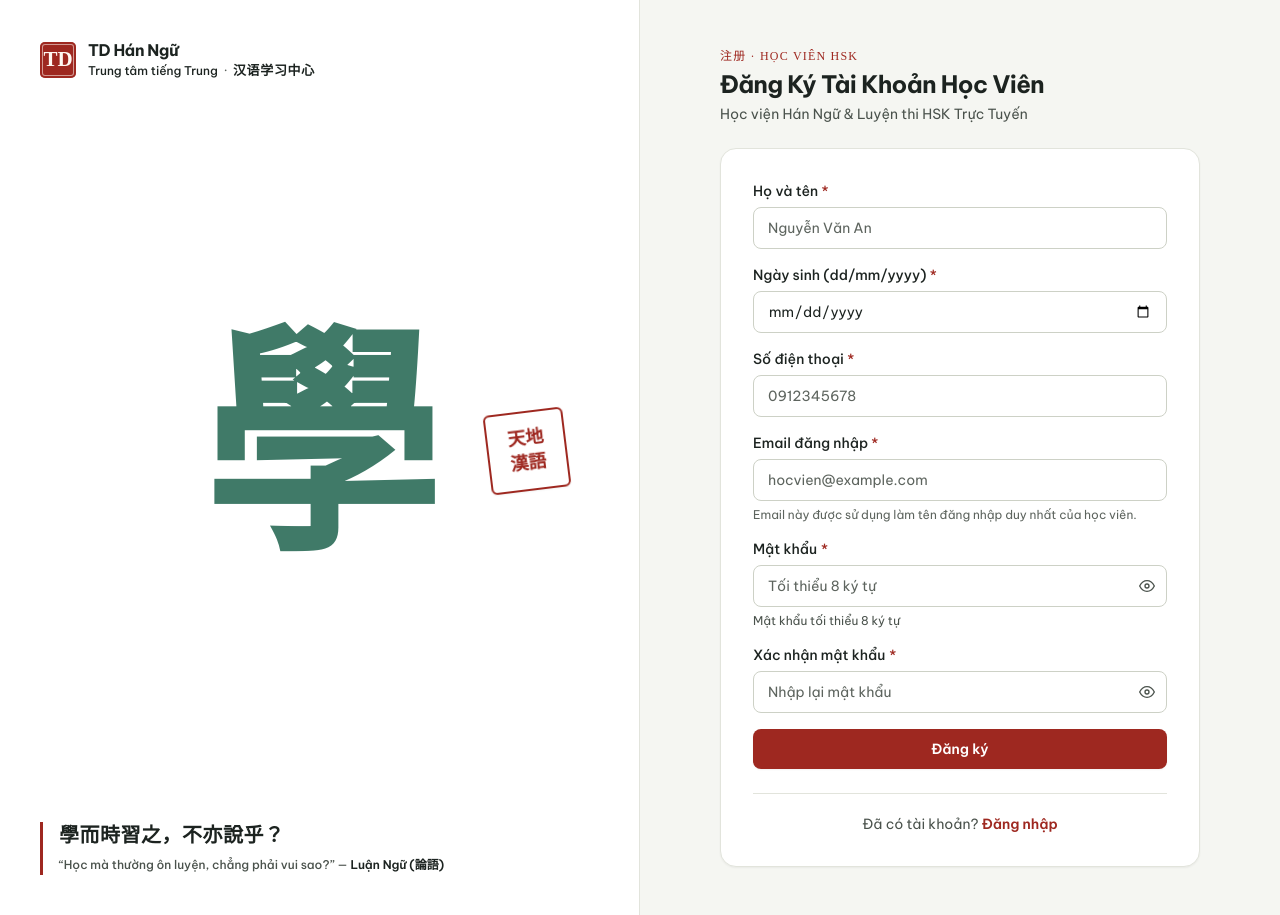
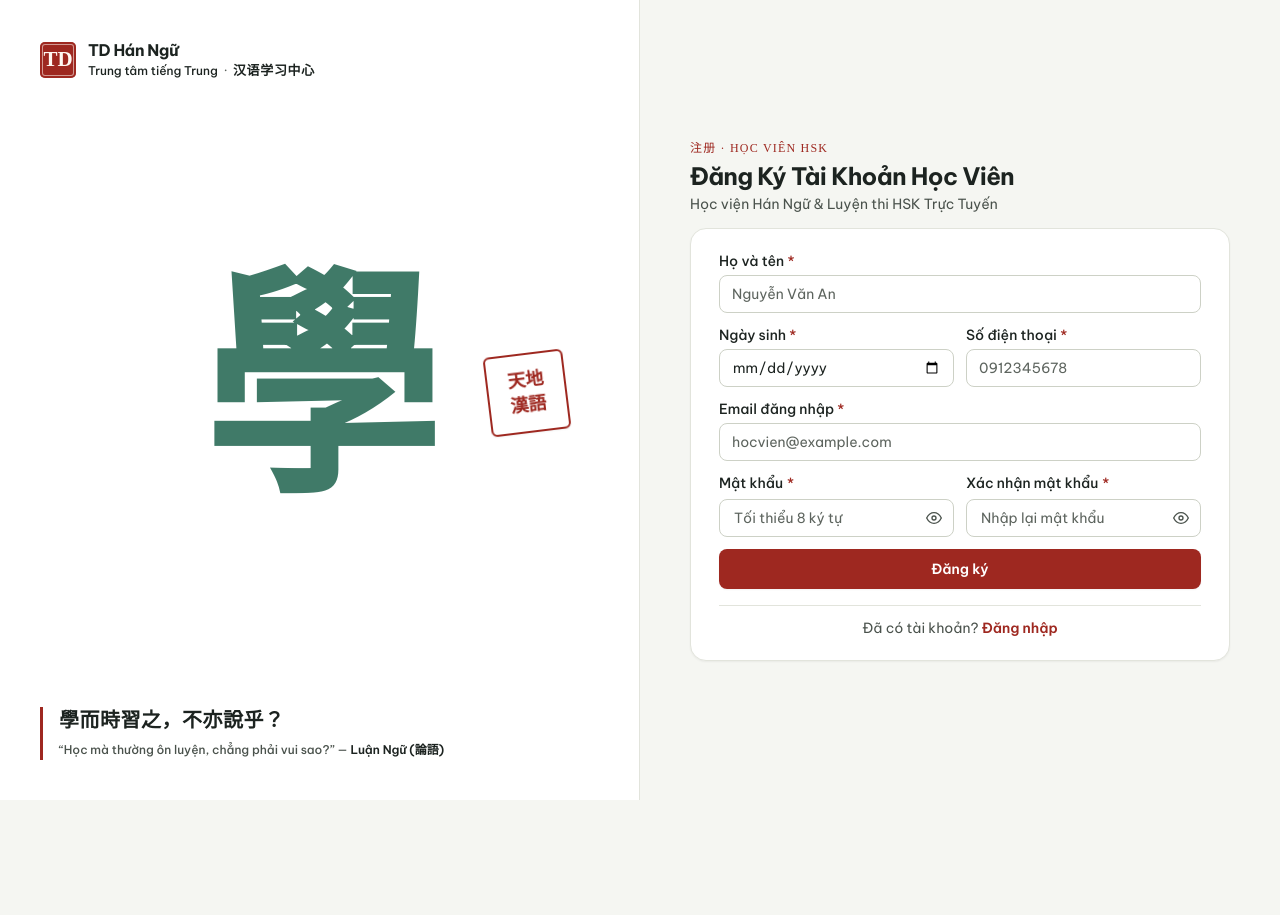
Before and after one commit to luongviettienns/WebEdu, a Next.js app in the folder frontend/: page /register in a window 1280 px wide. After the commit the page ends 800 px from the top, so only its background shows below. Built offline with nearby package versions, Linux system fonts and the light colour scheme; no server answers.

Commit message:
style(ui-ux): optimize form compactness, 2-column grid layout, and modal scroll safety

```diff
--- a/frontend/src/app/(auth)/login/page.tsx
+++ b/frontend/src/app/(auth)/login/page.tsx
@@ -91,10 +91,10 @@ function LoginFormContent() {
       <AuthArtSide />
 
       {/* Cột Phải Form Đăng Nhập */}
-      <div className="w-full lg:w-1/2 flex items-center justify-center p-4 sm:p-8 lg:p-12">
+      <div className="w-full lg:w-1/2 flex items-center justify-center p-4 sm:p-6 lg:p-8">
         <div className="w-full max-w-[420px]">
           {/* Mobile-only Branding Header */}
-          <div className="lg:hidden flex flex-col items-center text-center mb-6">
+          <div className="lg:hidden flex flex-col items-center text-center mb-4">
             <Link href="/" className="flex items-center gap-2 mb-2">
               {centerLogo ? (
                 <Image
@@ -118,7 +118,7 @@ function LoginFormContent() {
           </div>
 
           {/* Desktop Heading with Hanzi eyebrow */}
-          <div className="hidden lg:block mb-6">
+          <div className="hidden lg:block mb-4">
             <div className="font-han text-xs tracking-widest text-[var(--red)] uppercase mb-1">
               登录 · HỆ THỐNG HSK
             </div>
--- a/frontend/src/app/(auth)/register/page.tsx
+++ b/frontend/src/app/(auth)/register/page.tsx
@@ -158,17 +158,17 @@ export default function RegisterPage() {
       <AuthArtSide />
 
       {/* Cột Phải Form Đăng Ký */}
-      <div className="w-full lg:w-1/2 flex items-center justify-center p-4 sm:p-8 lg:p-12 overflow-y-auto">
-        <div className="w-full max-w-[480px]">
+      <div className="w-full lg:w-1/2 flex items-center justify-center p-4 sm:p-6 lg:p-6 overflow-y-auto">
+        <div className="w-full max-w-[540px]">
           {/* Header Đăng Ký */}
-          <div className="mb-6 text-center lg:text-left">
+          <div className="mb-3.5 text-center lg:text-left">
             <div className="font-han text-xs tracking-widest text-[var(--red)] uppercase mb-1">
               注册 · HỌC VIÊN HSK
             </div>
-            <h1 className="text-2xl font-bold tracking-tight text-[var(--ink)]">
+            <h1 className="text-xl sm:text-2xl font-bold tracking-tight text-[var(--ink)]">
               Đăng Ký Tài Khoản Học Viên
             </h1>
-            <p className="mt-1 text-sm text-[var(--ink-2)] font-normal">
+            <p className="mt-0.5 text-xs sm:text-sm text-[var(--ink-2)] font-normal">
               Học viện Hán Ngữ & Luyện thi HSK Trực Tuyến
             </p>
           </div>
--- a/frontend/src/components/ui/PasswordInput.tsx
+++ b/frontend/src/components/ui/PasswordInput.tsx
@@ -40,7 +40,7 @@ export function PasswordInput({
           required={required}
           aria-invalid={Boolean(error)}
           aria-describedby={error ? errorId : undefined}
-          className={`w-full rounded-lg border px-3.5 py-2.5 pr-11 text-sm text-[var(--ink)] placeholder:text-[var(--ink-3)] transition-colors focus:outline-none focus:ring-2 ${
+          className={`w-full rounded-lg border px-3.5 py-2 pr-11 text-sm text-[var(--ink)] placeholder:text-[var(--ink-3)] transition-colors focus:outline-none focus:ring-2 ${
             error
               ? 'border-[var(--red)] bg-[var(--red-soft)]/40 focus:border-[var(--red)] focus:ring-[var(--red)]/20'
               : 'border-[var(--line-2)] bg-white focus:border-[var(--blue)] focus:ring-[var(--blue)]/20'
--- a/frontend/src/features/auth/components/StudentRegisterForm.tsx
+++ b/frontend/src/features/auth/components/StudentRegisterForm.tsx
@@ -72,11 +72,11 @@ export function StudentRegisterForm({
   onSubmit,
 }: StudentRegisterFormProps) {
   return (
-    <div className="rounded-2xl border border-[var(--line)] bg-[var(--surface)] px-6 py-8 shadow-xs sm:px-8">
+    <div className="rounded-2xl border border-[var(--line)] bg-[var(--surface)] px-5 py-5 shadow-xs sm:px-7 sm:py-5.5">
       {successMessage && (
         <div
           role="status"
-          className="mb-6 rounded-xl border border-[var(--jade)]/30 bg-[var(--jade-soft)] p-4 text-sm font-medium text-[var(--jade)]"
+          className="mb-4 rounded-xl border border-[var(--jade)]/30 bg-[var(--jade-soft)] p-3.5 text-sm font-medium text-[var(--jade)]"
         >
           {successMessage}
         </div>
@@ -85,15 +85,15 @@ export function StudentRegisterForm({
       {serverError && (
         <div
           role="alert"
-          className="mb-6 rounded-xl border border-[var(--red)]/30 bg-[var(--red-soft)] p-4 text-sm font-medium text-[var(--red-ink)]"
+          className="mb-4 rounded-xl border border-[var(--red)]/30 bg-[var(--red-soft)] p-3.5 text-sm font-medium text-[var(--red-ink)]"
         >
           {serverError}
         </div>
       )}
 
-      <form onSubmit={onSubmit} noValidate className="space-y-4">
+      <form onSubmit={onSubmit} noValidate className="space-y-3">
         {/* Họ và tên */}
-        <div className="space-y-1.5">
+        <div className="space-y-1">
           <label
             htmlFor="reg-fullname"
             className="block text-sm font-medium text-[var(--ink)]"
@@ -114,7 +114,7 @@ export function StudentRegisterForm({
             }}
             placeholder="Nguyễn Văn An"
             aria-invalid={Boolean(errors.fullName)}
-            className={`w-full rounded-lg border px-3.5 py-2.5 text-sm text-[var(--ink)] placeholder:text-[var(--ink-3)] focus:outline-none focus:ring-2 ${
+            className={`w-full rounded-lg border px-3 py-2 text-sm text-[var(--ink)] placeholder:text-[var(--ink-3)] focus:outline-none focus:ring-2 ${
               errors.fullName
                 ? 'border-[var(--red)] bg-[var(--red-soft)]/40 focus:border-[var(--red)] focus:ring-[var(--red)]/20'
                 : 'border-[var(--line-2)] bg-white focus:border-[var(--blue)] focus:ring-[var(--blue)]/20'
@@ -127,19 +127,20 @@ export function StudentRegisterForm({
           )}
         </div>
 
+        {/* Ngày sinh & Số điện thoại (2 cột trên sm:) */}
+        <div className="grid grid-cols-1 sm:grid-cols-2 gap-3">
           {/* Ngày sinh */}
-        <div className="space-y-1.5">
+          <div className="space-y-1">
             <div className="flex items-center justify-between">
               <label
                 htmlFor="reg-dob"
                 className="block text-sm font-medium text-[var(--ink)]"
               >
-              Ngày sinh (dd/mm/yyyy) <span className="text-[var(--red)]">*</span>
+                Ngày sinh <span className="text-[var(--red)]">*</span>
               </label>
               {dateOfBirth && calculatedAge !== null && (
-              <span className="text-xs font-medium text-[var(--ink-3)]">
-                Định dạng: <strong>{formatDateDdMmYyyy(dateOfBirth)}</strong>{' '}
-                ({calculatedAge} tuổi)
+                <span className="text-[11px] font-medium text-[var(--ink-3)]">
+                  {formatDateDdMmYyyy(dateOfBirth)} ({calculatedAge}t)
                 </span>
               )}
             </div>
@@ -150,7 +151,7 @@ export function StudentRegisterForm({
               value={dateOfBirth}
               onChange={(e) => onDateOfBirthChange(e.target.value)}
               aria-invalid={Boolean(errors.dateOfBirth || isUnder12)}
-            className={`w-full rounded-lg border px-3.5 py-2.5 text-sm text-[var(--ink)] focus:outline-none focus:ring-2 ${
+              className={`w-full rounded-lg border px-3 py-2 text-sm text-[var(--ink)] focus:outline-none focus:ring-2 ${
                 errors.dateOfBirth || isUnder12
                   ? 'border-[var(--red)] bg-[var(--red-soft)]/40 focus:border-[var(--red)] focus:ring-[var(--red)]/20'
                   : 'border-[var(--line-2)] bg-white focus:border-[var(--blue)] focus:ring-[var(--blue)]/20'
@@ -164,7 +165,7 @@ export function StudentRegisterForm({
           </div>
 
           {/* Số điện thoại */}
-        <div className="space-y-1.5">
+          <div className="space-y-1">
             <label
               htmlFor="reg-phone"
               className="block text-sm font-medium text-[var(--ink)]"
@@ -186,7 +187,7 @@ export function StudentRegisterForm({
               }}
               placeholder="0912345678"
               aria-invalid={Boolean(errors.phone)}
-            className={`w-full rounded-lg border px-3.5 py-2.5 text-sm text-[var(--ink)] placeholder:text-[var(--ink-3)] focus:outline-none focus:ring-2 ${
+              className={`w-full rounded-lg border px-3 py-2 text-sm text-[var(--ink)] placeholder:text-[var(--ink-3)] focus:outline-none focus:ring-2 ${
                 errors.phone
                   ? 'border-[var(--red)] bg-[var(--red-soft)]/40 focus:border-[var(--red)] focus:ring-[var(--red)]/20'
                   : 'border-[var(--line-2)] bg-white focus:border-[var(--blue)] focus:ring-[var(--blue)]/20'
@@ -198,9 +199,10 @@ export function StudentRegisterForm({
               </p>
             )}
           </div>
+        </div>
 
         {/* Email đăng nhập */}
-        <div className="space-y-1.5">
+        <div className="space-y-1">
           <label
             htmlFor="reg-email"
             className="block text-sm font-medium text-[var(--ink)]"
@@ -221,15 +223,12 @@ export function StudentRegisterForm({
             }}
             placeholder="hocvien@example.com"
             aria-invalid={Boolean(errors.email)}
-            className={`w-full rounded-lg border px-3.5 py-2.5 text-sm text-[var(--ink)] placeholder:text-[var(--ink-3)] focus:outline-none focus:ring-2 ${
+            className={`w-full rounded-lg border px-3 py-2 text-sm text-[var(--ink)] placeholder:text-[var(--ink-3)] focus:outline-none focus:ring-2 ${
               errors.email
                 ? 'border-[var(--red)] bg-[var(--red-soft)]/40 focus:border-[var(--red)] focus:ring-[var(--red)]/20'
                 : 'border-[var(--line-2)] bg-white focus:border-[var(--blue)] focus:ring-[var(--blue)]/20'
             }`}
           />
-          <p className="text-xs text-[var(--ink-3)]">
-            Email này được sử dụng làm tên đăng nhập duy nhất của học viên.
-          </p>
           {errors.email && (
             <p role="alert" className="text-xs font-medium text-[var(--red-ink)]">
               {errors.email}
@@ -239,21 +238,17 @@ export function StudentRegisterForm({
 
         {/* Khối Đồng ý của cha mẹ/người giám hộ */}
         {requiresGuardianConsent && (
-          <div className="rounded-xl border border-[var(--blue)]/30 bg-[var(--blue-soft)]/40 p-4 space-y-3">
+          <div className="rounded-xl border border-[var(--blue)]/30 bg-[var(--blue-soft)]/40 p-3 space-y-2">
             <div>
-              <h2 className="text-sm font-semibold text-[var(--ink)]">
-                Xác nhận đồng ý của cha mẹ / người giám hộ
+              <h2 className="text-xs font-semibold text-[var(--ink)]">
+                Xác nhận đồng ý của cha mẹ / người giám hộ (Học viên &lt; 16 tuổi)
               </h2>
-              <p className="mt-0.5 text-xs text-[var(--ink-2)]">
-                Học viên từ 12 đến dưới 16 tuổi cần cung cấp Email của cha
-                mẹ/người giám hộ và xác nhận đồng ý trước khi tạo tài khoản.
-              </p>
             </div>
 
-            <div className="space-y-1.5">
+            <div className="space-y-1">
               <label
                 htmlFor="reg-guardian-email"
-                className="block text-xs font-semibold text-[var(--ink)]"
+                className="block text-xs font-medium text-[var(--ink)]"
               >
                 Email cha mẹ / người giám hộ <span className="text-[var(--red)]">*</span>
               </label>
@@ -273,7 +268,7 @@ export function StudentRegisterForm({
                 }}
                 placeholder="phuhuynh@example.com"
                 aria-invalid={Boolean(errors.guardianEmail)}
-                className={`w-full rounded-lg border px-3 py-2 text-sm text-[var(--ink)] placeholder:text-[var(--ink-3)] focus:outline-none focus:ring-2 ${
+                className={`w-full rounded-lg border px-3 py-1.5 text-sm text-[var(--ink)] placeholder:text-[var(--ink-3)] focus:outline-none focus:ring-2 ${
                   errors.guardianEmail
                     ? 'border-[var(--red)] bg-[var(--red-soft)]/40 focus:border-[var(--red)] focus:ring-[var(--red)]/20'
                     : 'border-[var(--line-2)] bg-white focus:border-[var(--blue)] focus:ring-[var(--blue)]/20'
@@ -286,8 +281,8 @@ export function StudentRegisterForm({
               )}
             </div>
 
-            <div className="pt-1">
-              <label className="flex items-start gap-2.5 cursor-pointer">
+            <div className="pt-0.5">
+              <label className="flex items-start gap-2 cursor-pointer">
                 <input
                   id="reg-guardian-consent"
                   type="checkbox"
@@ -302,12 +297,10 @@ export function StudentRegisterForm({
                       }));
                     }
                   }}
-                  className="mt-0.5 h-4 w-4 rounded border-[var(--line-2)] text-[var(--red)] focus:ring-[var(--red)]"
+                  className="mt-0.5 h-3.5 w-3.5 rounded border-[var(--line-2)] text-[var(--red)] focus:ring-[var(--red)]"
                 />
-                <span className="text-xs font-medium text-[var(--ink-2)] leading-relaxed">
-                  Tôi xác nhận đã có sự đồng ý của cha mẹ/người giám hộ cho phép
-                  đăng ký tài khoản học tập và xử lý dữ liệu cá nhân theo quy
-                  định của Trung tâm.
+                <span className="text-xs font-normal text-[var(--ink-2)] leading-tight">
+                  Tôi xác nhận đã có sự đồng ý của cha mẹ/người giám hộ cho phép đăng ký tài khoản.
                 </span>
               </label>
               {errors.guardianConsent && (
@@ -319,7 +312,8 @@ export function StudentRegisterForm({
           </div>
         )}
 
-        {/* Mật khẩu & Xác nhận mật khẩu */}
+        {/* Mật khẩu & Xác nhận mật khẩu (2 cột trên sm:) */}
+        <div className="grid grid-cols-1 sm:grid-cols-2 gap-3">
           <PasswordInput
             id="reg-password"
             label="Mật khẩu"
@@ -333,7 +327,6 @@ export function StudentRegisterForm({
               }
             }}
             placeholder="Tối thiểu 8 ký tự"
-          hint="Mật khẩu tối thiểu 8 ký tự"
             error={errors.password}
           />
 
@@ -355,17 +348,18 @@ export function StudentRegisterForm({
             placeholder="Nhập lại mật khẩu"
             error={errors.confirmPassword}
           />
+        </div>
 
         <button
           type="submit"
           disabled={submitting || isUnder12}
-          className="mt-2 flex w-full justify-center rounded-lg bg-[var(--red)] px-4 py-2.5 text-sm font-semibold text-white shadow-xs hover:bg-[var(--red-ink)] focus:outline-none focus:ring-2 focus:ring-[var(--red)]/30 disabled:cursor-not-allowed disabled:opacity-50 transition-colors active:scale-[0.98]"
+          className="mt-1 flex w-full justify-center rounded-lg bg-[var(--red)] px-4 py-2.5 text-sm font-semibold text-white shadow-xs hover:bg-[var(--red-ink)] focus:outline-none focus:ring-2 focus:ring-[var(--red)]/30 disabled:cursor-not-allowed disabled:opacity-50 transition-colors active:scale-[0.98]"
         >
           {submitting ? 'Đang đăng ký...' : 'Đăng ký'}
         </button>
       </form>
 
-      <div className="mt-6 border-t border-[var(--line)] pt-5 text-center">
+      <div className="mt-4 border-t border-[var(--line)] pt-3 text-center">
         <p className="text-sm text-[var(--ink-2)]">
           Đã có tài khoản?{' '}
           <Link
--- a/frontend/src/features/students/components/AssignInitialClassModal.tsx
+++ b/frontend/src/features/students/components/AssignInitialClassModal.tsx
@@ -92,9 +92,9 @@ export function AssignInitialClassModal({
     <div
       role="dialog"
       aria-modal="true"
-      className="fixed inset-0 z-50 flex items-center justify-center bg-[#1C2320]/50 p-4 backdrop-blur-xs"
+      className="fixed inset-0 z-50 flex items-center justify-center bg-[#1C2320]/50 p-4 backdrop-blur-xs overflow-y-auto"
     >
-      <div className="w-full max-w-md rounded-2xl border border-[var(--line)] bg-white p-6 shadow-xl">
+      <div className="w-full max-w-md max-h-[90vh] overflow-y-auto rounded-2xl border border-[var(--line)] bg-white p-6 shadow-xl">
         <h2 className="text-lg font-bold text-[var(--ink)]">
           Xếp Lớp Cho Học Viên
         </h2>
--- a/frontend/src/features/students/components/StudentDetailModal.tsx
+++ b/frontend/src/features/students/components/StudentDetailModal.tsx
@@ -174,7 +174,7 @@ export function StudentDetailModal({
       aria-modal="true"
       className="fixed inset-0 z-50 flex items-center justify-center bg-[#1C2320]/50 p-4 overflow-y-auto backdrop-blur-xs"
     >
-      <div className="my-8 w-full max-w-2xl rounded-2xl border border-[var(--line)] bg-white p-6 shadow-xl">
+      <div className="my-8 w-full max-w-2xl max-h-[90vh] overflow-y-auto rounded-2xl border border-[var(--line)] bg-white p-6 shadow-xl">
         <div className="flex items-center justify-between border-b border-[var(--line)] pb-3">
           <div>
             <h2 className="text-lg font-bold text-[var(--ink)]">
--- a/frontend/src/features/system-settings/components/CreateSystemUserModal.tsx
+++ b/frontend/src/features/system-settings/components/CreateSystemUserModal.tsx
@@ -92,9 +92,9 @@ export function CreateSystemUserModal({
     <div
       role="dialog"
       aria-modal="true"
-      className="fixed inset-0 z-50 flex items-center justify-center bg-[#1C2320]/50 p-4 backdrop-blur-xs"
+      className="fixed inset-0 z-50 flex items-center justify-center bg-[#1C2320]/50 p-4 backdrop-blur-xs overflow-y-auto"
     >
-      <div className="w-full max-w-md rounded-2xl border border-[var(--line)] bg-white p-6 shadow-xl">
+      <div className="w-full max-w-md max-h-[90vh] overflow-y-auto rounded-2xl border border-[var(--line)] bg-white p-6 shadow-xl">
         <h2 className="text-lg font-bold text-[var(--ink)]">
           Tạo Tài Khoản Quản Trị Mới
         </h2>
--- a/frontend/src/features/system-settings/components/EditUserRolesModal.tsx
+++ b/frontend/src/features/system-settings/components/EditUserRolesModal.tsx
@@ -92,9 +92,9 @@ export function EditUserRolesModal({
     <div
       role="dialog"
       aria-modal="true"
-      className="fixed inset-0 z-50 flex items-center justify-center bg-[#1C2320]/50 p-4 backdrop-blur-xs"
+      className="fixed inset-0 z-50 flex items-center justify-center bg-[#1C2320]/50 p-4 backdrop-blur-xs overflow-y-auto"
     >
-      <div className="w-full max-w-md rounded-2xl border border-[var(--line)] bg-white p-6 shadow-xl">
+      <div className="w-full max-w-md max-h-[90vh] overflow-y-auto rounded-2xl border border-[var(--line)] bg-white p-6 shadow-xl">
         <h2 className="text-lg font-bold text-[var(--ink)]">
           Gán Đa Vai Trò & Trạng Thái
         </h2>
--- a/frontend/src/features/teachers/components/TeacherFormModal.tsx
+++ b/frontend/src/features/teachers/components/TeacherFormModal.tsx
@@ -119,9 +119,9 @@ export function TeacherFormModal({
     <div
       role="dialog"
       aria-modal="true"
-      className="fixed inset-0 z-50 flex items-center justify-center bg-[#1C2320]/50 p-4 backdrop-blur-xs"
+      className="fixed inset-0 z-50 flex items-center justify-center bg-[#1C2320]/50 p-4 backdrop-blur-xs overflow-y-auto"
     >
-      <div className="w-full max-w-lg rounded-2xl border border-[var(--line)] bg-white p-6 shadow-xl">
+      <div className="w-full max-w-lg max-h-[90vh] overflow-y-auto rounded-2xl border border-[var(--line)] bg-white p-6 shadow-xl">
         <div className="flex items-center justify-between border-b border-[var(--line)] pb-3">
           <h2 className="text-lg font-bold text-[var(--ink)]">
             {mode === 'create'
```
Also changed, not shown: frontend/src/app/(auth)/forgot-password/page.tsx (+6 -6 lines), frontend/src/app/(auth)/reset-password/page.tsx (+6 -6 lines), frontend/src/features/auth/components/LoginFormCard.tsx (+4 -4 lines). Lines whose indentation alone changed are shown as unchanged.
